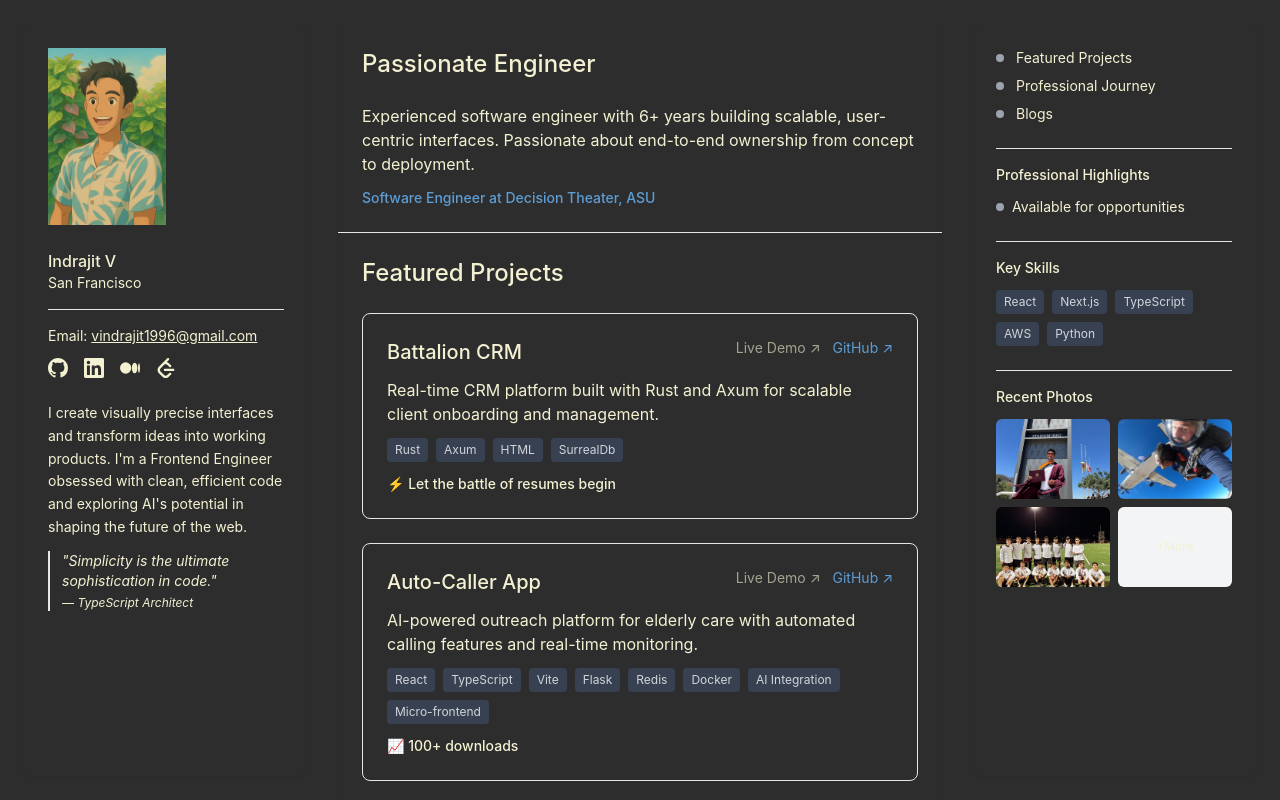
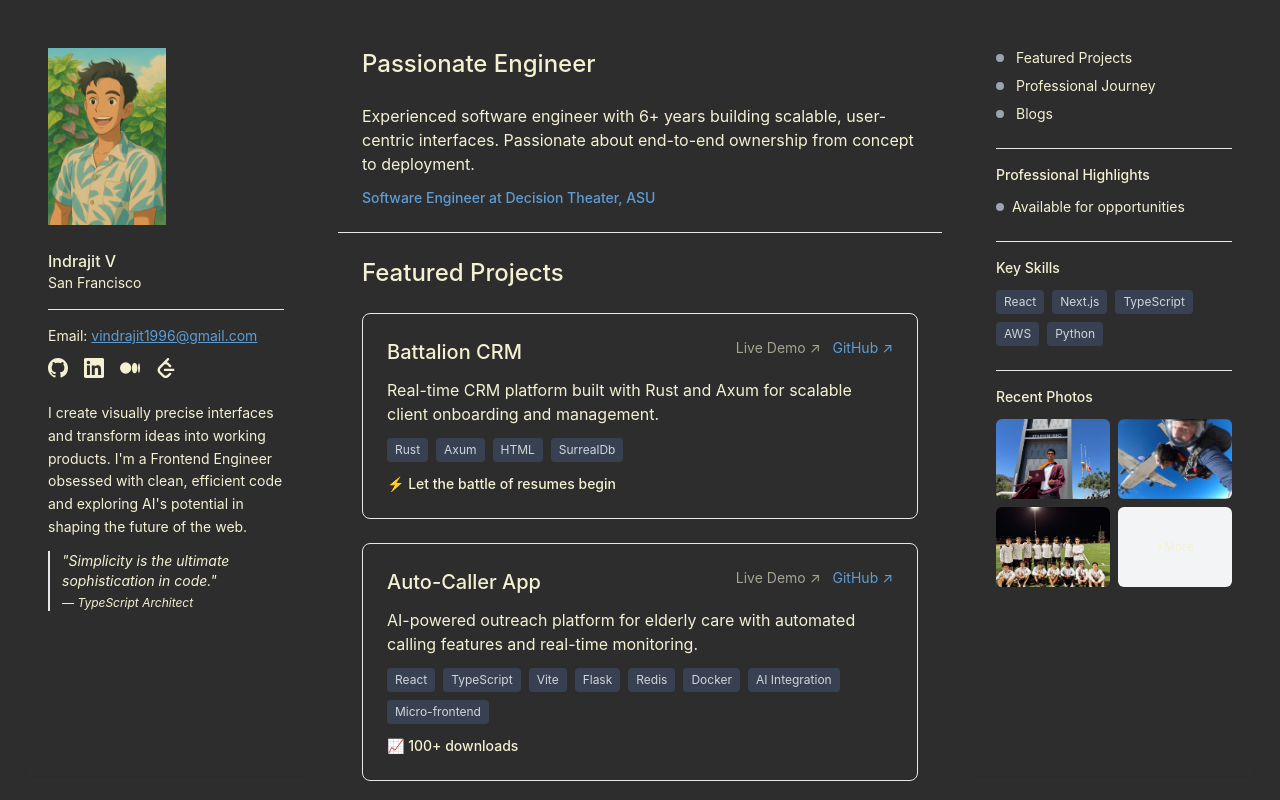
Before and after one commit to Indrajit1996/Portfolio, a React (Create React App) app: page / in a window 1280 px wide. Built offline with nearby package versions, Linux system fonts and the light colour scheme.

Commit message:
css changes

```diff
--- a/src/components/LeftSidebar.js
+++ b/src/components/LeftSidebar.js
@@ -16,7 +16,7 @@
             </div>
 
             <div className="space-y-3">
-            <p className="text-sm" style={{color: 'rgb(244, 241, 210)'}}>Email: <a href="mailto:vindrajit1996@gmail.com" className="underline" style={{color: 'rgb(244, 241, 210)'}} onMouseEnter={(e) => e.target.style.color = 'rgb(200, 190, 150)'} onMouseLeave={(e) => e.target.style.color = 'rgb(244, 241, 210)'}>vindrajit1996@gmail.com</a></p>
+            <p className="text-sm" style={{color: 'rgb(244, 241, 210)'}}>Email: <a href="mailto:vindrajit1996@gmail.com" className="underline" style={{color: 'hsl(208, 59%, 60%)'}}>vindrajit1996@gmail.com</a></p>
             <div className="flex space-x-4">
                 <a href="https://github.com/Indrajit1996" style={{color: 'rgb(244, 241, 210)'}} onMouseEnter={(e) => e.target.style.color = 'rgb(200, 190, 150)'} onMouseLeave={(e) => e.target.style.color = 'rgb(244, 241, 210)'} title="GitHub">
                 <svg className="w-5 h-5" fill="currentColor" viewBox="0 0 24 24">
```
